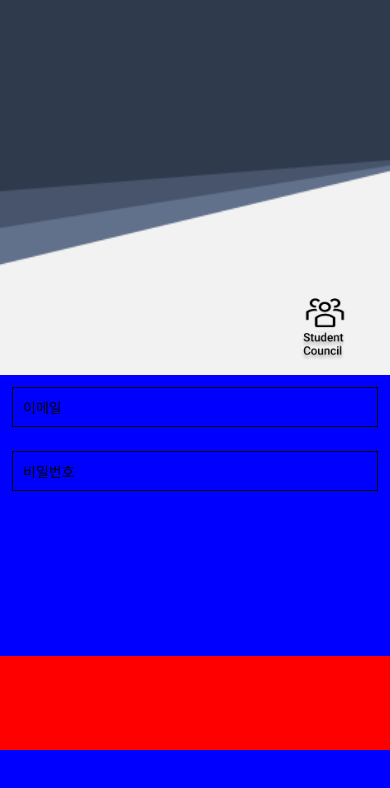
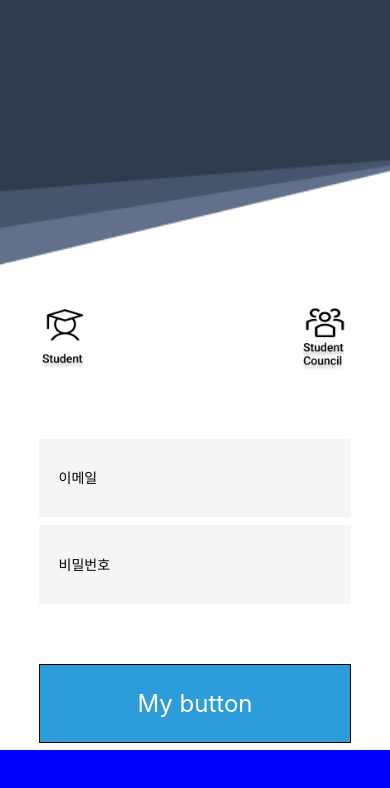
Before and after one commit to VC-HTTP-Capstone/RN_ERICAUTH, a React Native app in the folder ericauth/: screen /Login in a window 390 px wide. Shown: the top 788 px of the page. Built offline with nearby package versions, Linux system fonts and the light colour scheme.

Commit message:
태호야 생일축하해

```diff
--- a/ericauth/package.json
+++ b/ericauth/package.json
@@ -23,6 +23,7 @@
     "prop-types": "^15.8.1",
     "react": "17.0.2",
     "react-dom": "17.0.2",
+    "react-is": "^18.1.0",
     "react-native": "0.68.2",
     "react-native-gesture-handler": "~2.2.1",
     "react-native-qrcode-scanner": "^1.5.5",
--- a/ericauth/src/screens/Login.js
+++ b/ericauth/src/screens/Login.js
@@ -26,7 +26,7 @@ const Login = ({ navigation }) => {
   };
 
   return (
-    <View style={styles.container}>
+    <SafeAreaView style={styles.container}>
       <View style={styles.background}>
         <ImageBackground
           style={styles.bgimg}
@@ -35,12 +35,10 @@ const Login = ({ navigation }) => {
       </View>
       <View style={styles.loginform}>
         <View style={styles.formflex1}>
-          <TouchableOpacity onPress={() => {}}>
-            <Image
-              style={styles.formbox}
-              source={require("../../assets/Student.png")}
-            />
-          </TouchableOpacity>
+          <Image
+            style={styles.formbox}
+            source={require("../../assets/Student.png")}
+          />
         </View>
         <View
           style={{
@@ -71,30 +69,37 @@ const Login = ({ navigation }) => {
           secureTextEntry={true}
         />
       </View>
-      <View style={styles.signbox}></View>
+      <View style={styles.signbox}>
+        <TouchableOpacity style={styles.btnbox}>
+          <Text style={styles.btntext}>My button</Text>
+        </TouchableOpacity>
+      </View>
       <View style={styles.passwordbox}></View>
-    </View>
+    </SafeAreaView>
   );
 };
 
 const styles = StyleSheet.create({
   container: {
     flex: 1,
+    backgroundColor: "white",
   },
   background: {
     flex: 3,
   },
   loginform: {
-    flex: 1,
+    flex: 1.2,
     flexDirection: "row",
   },
   textinput: {
-    flex: 3,
-    backgroundColor: "blue",
+    flex: 2.8,
+    justifyContent: "center",
+    alignItems: "center",
   },
   signbox: {
     flex: 1,
-    backgroundColor: "red",
+    justifyContent: "center",
+    alignItems: "center",
   },
   passwordbox: {
     flex: 1,
@@ -122,10 +127,23 @@ const styles = StyleSheet.create({
     marginRight: "10%",
   },
   input: {
-    height: 40,
-    margin: 12,
+    height: "30%",
+    width: "80%",
+    paddingLeft: "5%",
+    marginBottom: "2%",
+    backgroundColor: "#F4F5F7",
+  },
+  btnbox: {
     borderWidth: 1,
-    padding: 10,
+    height: "84%",
+    width: "80%",
+    backgroundColor: "#2D9CDB",
+    justifyContent: "center",
+    alignItems: "center",
+  },
+  btntext: {
+    color: "white",
+    fontSize: "150%",
   },
 });
 
```
Also changed, not shown: ericauth/assets/Email.png (added), 1 other file (tests, documents, lock files or other folders).
